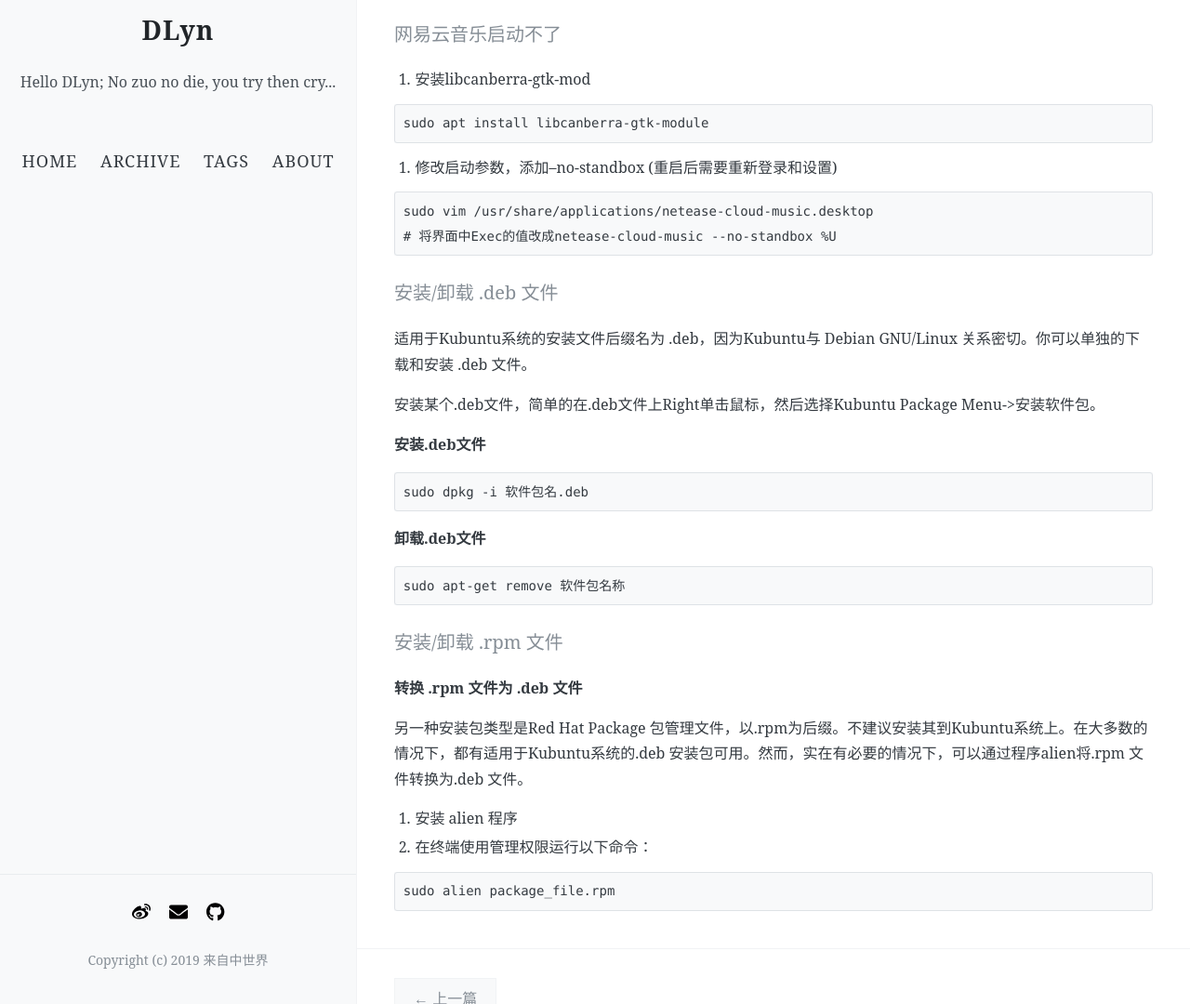
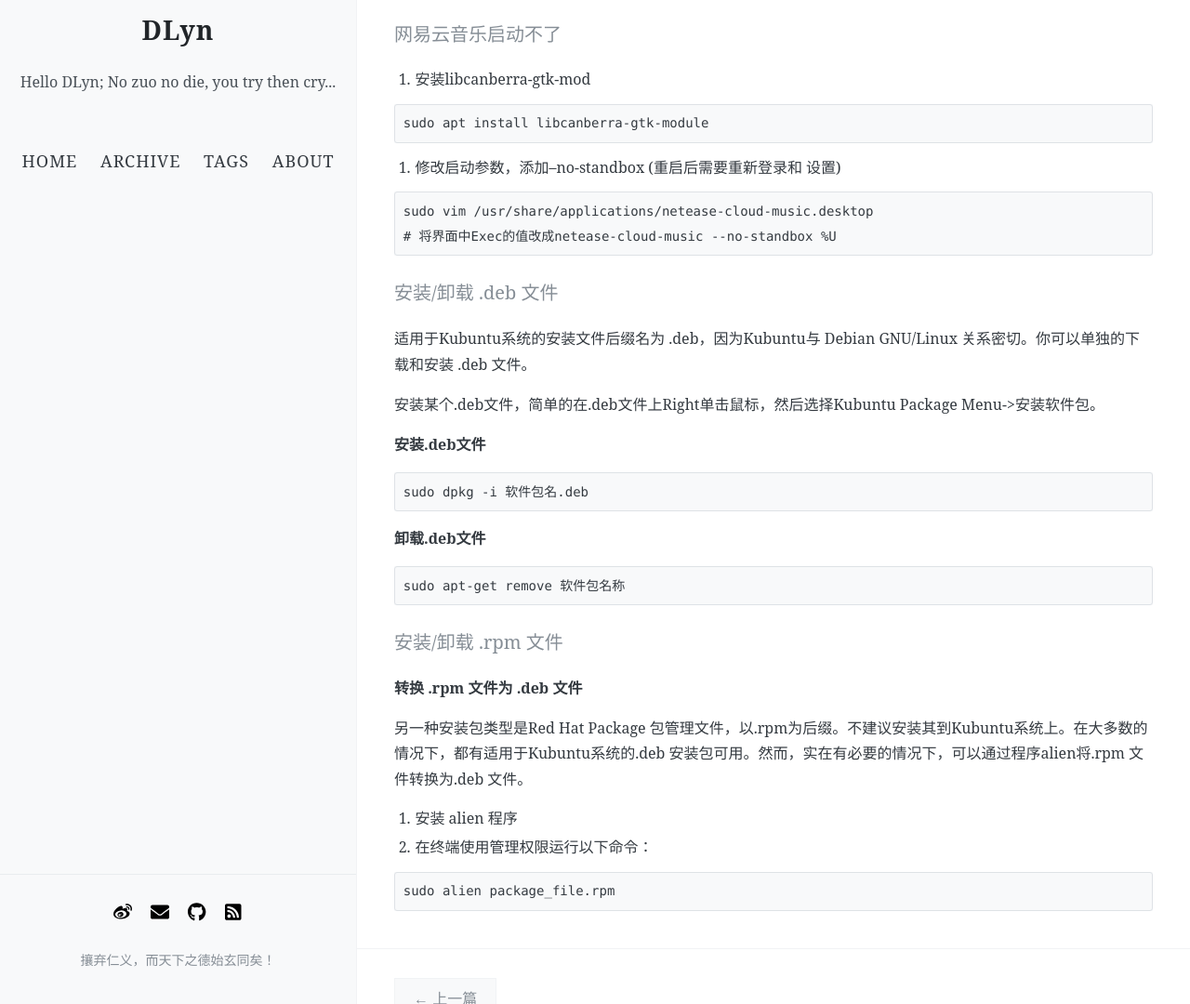
Before and after one commit to hellodlyn/hellodlyn.github.io, a Jekyll site: the page built from _posts/2019-08-08-linux-env-config.md, in a window 1280 px wide and 1400 px high, scrolled down 531 px. Shown: the part 320-1400 px from the top of the window at 93% size. Built offline with Jekyll 4.4.1, drawn with Linux system fonts in a browser that asks for light colours; nearby versions of some CDN libraries; comment, search, counter and statistics services are not loaded.

Commit message:
更新基本信息

````diff
--- a/_config.yml
+++ b/_config.yml
@@ -36,27 +36,27 @@ paginate: 8
 
 # 你的社交网络链接，它们会作为图标出现在你的网站页脚中，可选填写
 footer-links:
-  weibo: frommidworld #请输入你的微博个性域名 https://www.weibo.com/<thispart>
+  weibo: hellodlyn #请输入你的微博个性域名 https://www.weibo.com/<thispart>
   behance: # https://www.behance.net/<>
   dribbble: # https://dribbble.com/<>
-  email: fromendworld@outlook.com
+  email: xiaoyun.dai@hotmail.com
   facebook: #https://www.facebook.com/<>
   flickr: #https://www.flickr.com/<>
-  github: FromEndWorld/loffer #https://github.com/<>
+  github: hellodlyn/loffer #https://github.com/<>
   instagram: #https://instagram.com/<>
   linkedin: #https://www.linkedin.com/in/<>
   pinterest: #https://www.pinterest.com/<>
-  rss: #随便填点啥RSS就能用了
+  rss: rss #随便填点啥RSS就能用了
   stackoverflow: # http://stackoverflow.com/<>
   tumblr: # https://<username>.tumblr.com
   twitter: # https://www.twitter.com/<your_twitter_username>
   youtube: # channel/<your_long_string> or user/<user-name>
 
 # 站点页脚的文字
-footer-text: Copyright (c) 2019 来自中世界
+footer-text: 攘弃仁义，而天下之德始玄同矣！
 
 # 输入Disqus shortname，即可添加评论区，细节可阅读文档。
-disqus: loffer #shortname
+#disqus: loffer #shortname
 
 # 输入Google Analytics web tracking code
 google_analytics:
--- a/_posts/2019-08-08-linux-env-config.md
+++ b/_posts/2019-08-08-linux-env-config.md
@@ -40,7 +40,7 @@ sudo rm -rf SogouPY* sogou*
 ```
 sudo apt install libcanberra-gtk-module
 ```
-2. 修改启动参数，添加--no-standbox (重启后需要重新登录和设置)
+2. 修改启动参数，添加--no-standbox (重启后需要重新登录和   设置)
 
 ```
 sudo vim /usr/share/applications/netease-cloud-music.desktop
--- a/_sass/_variables.scss
+++ b/_sass/_variables.scss
@@ -20,8 +20,10 @@ $helveticaNeue: "Helvetica Neue", Helvetica, Arial, sans-serif;
 $georgia: Georgia, serif;
 
 // Fonts
+// $base-font: "Noto Serif","PT Serif",source-han-serif-sc, "Source Han Serif SC", "Source Han Serif CN", "Source Han Serif TC", "Source Han Serif TW", "Source Han Serif","Songti SC", SimSon, serif;
+// $code-font: 'Menlo', 'Courier New', 'Monaco', 'Spoqa Han Sans', monospace;
 $base-font: "Noto Serif","PT Serif",source-han-serif-sc, "Source Han Serif SC", "Source Han Serif CN", "Source Han Serif TC", "Source Han Serif TW", "Source Han Serif","Songti SC", SimSon, serif;
-$code-font: 'Menlo', 'Courier New', 'Monaco', 'Spoqa Han Sans', monospace;
+$code-font: 'Consolas','Menlo', 'Courier New', 'Monaco', 'Spoqa Han Sans', monospace;
 
 // Font sizes
 $base-font-size: 16px;
````
Also changed, not shown: about.md (+1 -1 lines).
